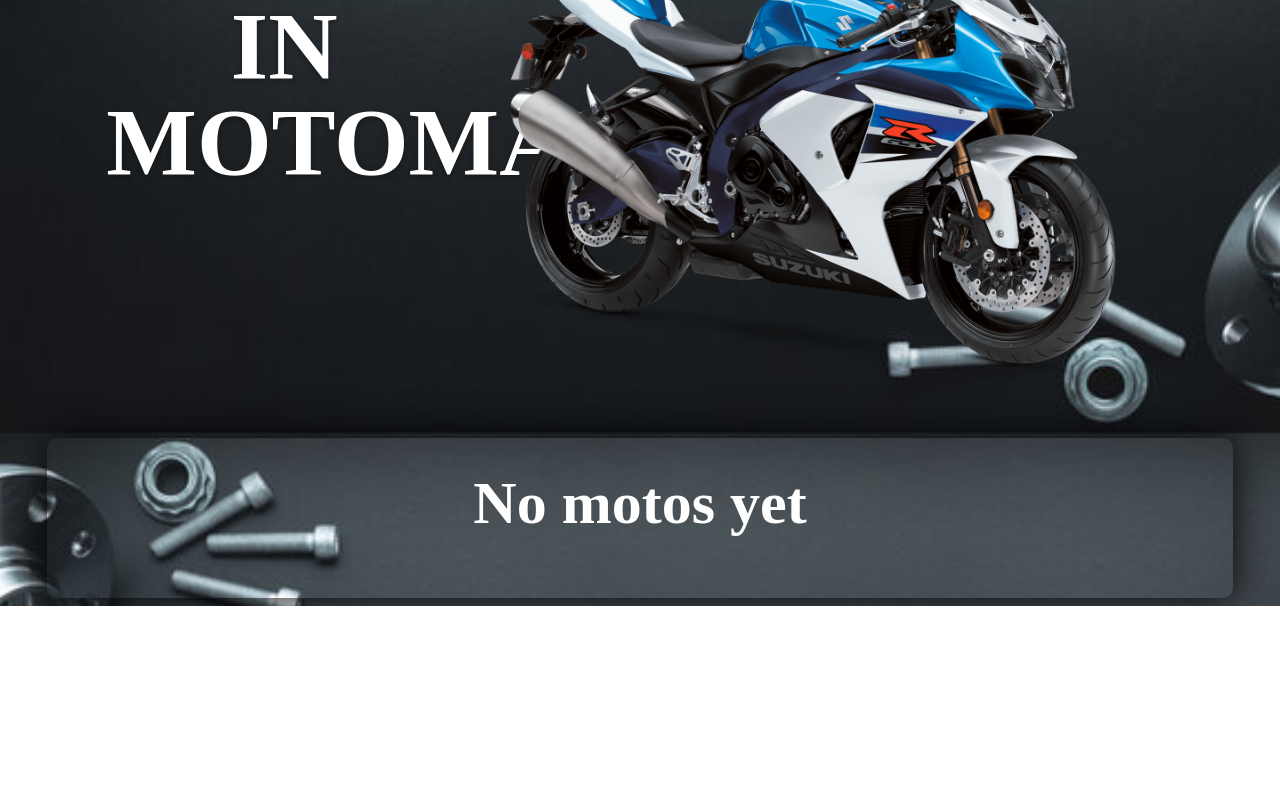
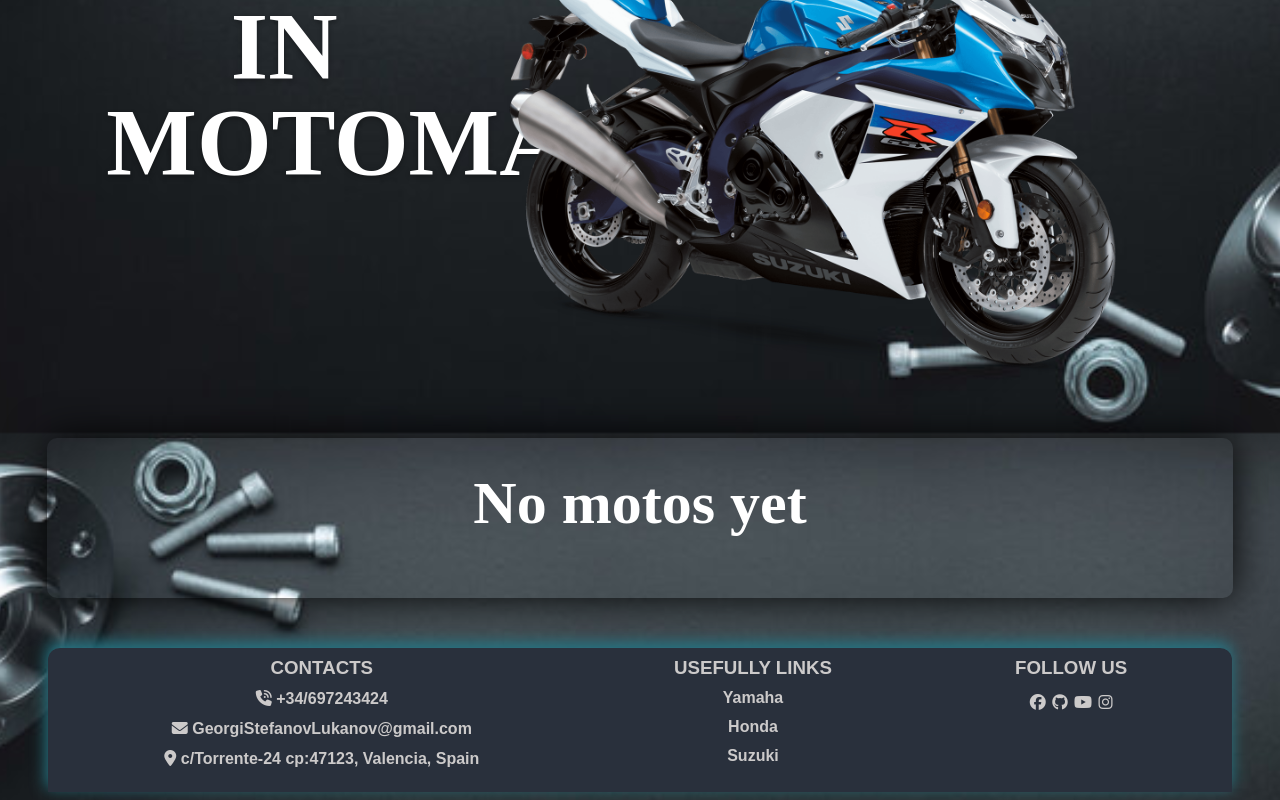
Before and after one commit to GeorgiLukanov87/MotoMania-React, a React (Vite) app in the folder client/: page / in a window 1280 px wide. Shown: the part 367-1167 px from the top of the page. Before the commit the page ends 973 px from the top, so only its background shows below. Built offline with nearby package versions, Linux system fonts and the light colour scheme.

Commit message:
footer and css footer

```diff
--- a/client/public/styles/navigation.css
+++ b/client/public/styles/navigation.css
@@ -20,6 +20,7 @@
     color: white;
     border-bottom-left-radius: 12px;
     border-bottom-right-radius: 12px;
+    box-shadow: 0px 2px 15px 1px #257685;
 }
 
 .home {
--- a/client/src/App.jsx
+++ b/client/src/App.jsx
@@ -16,7 +16,7 @@
 import MotoDetails from './components/MotoDetails';
 import SomethingWrong from './components/SomethingWrong';
 import EditMoto from './components/EditMoto';
-
+import Footer from './components/Footer';
 
 function App() {
     const [motos, setMotos] = useState([]);
@@ -49,7 +49,6 @@
         setMotos(oldState => oldState.filter(moto => moto._id !== motoId));
     }
 
-
     return (
         <>
             <AuthContext.Provider value={{ user: auth, userLogin, userLogout }}>
@@ -67,6 +66,7 @@
                             <Route path="/edit/:motoId" element={<EditMoto updateAppState={() => getAll().then(motoResult => setMotos([...Object.values(motoResult)]))} />} />
                             <Route path="*" element={<SomethingWrong />} />
                         </Routes>
+                        <Footer />
                     </main>
                 </div>
             </AuthContext.Provider>
--- a/client/src/components/CreateMoto.jsx
+++ b/client/src/components/CreateMoto.jsx
@@ -2,7 +2,6 @@
 import { useState } from "react";
 
 import { addMoto } from "../services/MotoService";
-
 
 const initialState = {
     brand: "",
@@ -11,7 +10,6 @@
     imageUrl: "",
     price: "",
 }
-
 
 export default function CreateMoto({
     addMotoHandler,
--- a/client/src/components/Footer.jsx
+++ b/client/src/components/Footer.jsx
@@ -1,5 +1,42 @@
-export default function Footer(){
-    return(
-        <h3>Footer!</h3>
+import styles from './Footer.module.css'
+
+export default function Footer() {
+    return (
+        <div className={styles.footer1}>
+            <div className={styles.footerWrapper}>
+
+                <section className={styles.f1}>
+                    <h3>CONTACTS</h3>
+                    <p><i className="fa-solid fa-phone-volume"></i> +34/697243424</p>
+                    <p><i className="fa-solid fa-envelope"></i> GeorgiStefanovLukanov@gmail.com</p>
+                    <p><i className="fa-solid fa-location-dot"></i> c/Torrente-24 cp:47123, Valencia, Spain</p>
+                </section>
+
+                <section className={styles.f1}>
+                    <h3>USEFULLY LINKS</h3>
+                    <p><a href="https://www.yamaha.com/" target="_blank">Yamaha</a></p>
+                    <p><a href="https://global.honda/en/business_and_innovation/motorcycles/" target="_blank">Honda</a></p>
+                    <p><a href="https://suzukicycles.com/" target="_blank">Suzuki</a></p>
+                </section>
+
+                <section className={styles.f1}>
+                    <h3>FOLLOW US</h3>
+                    <div className={styles.f1Wrapper}>
+                        <a href="https://www.facebook.com/georgi.lukanov.16/" target="_blank">
+                            <i className="fa-brands fa-facebook"></i></a>
+
+                        <a href="https://github.com/GeorgiLukanov87" target="_blank">
+                            <i className="fa-brands fa-github"></i></a>
+
+                        <a href="https://www.youtube.com/@GLukanov87/videos" target="_blank">
+                            <i className="fa-brands fa-youtube"></i></a>
+
+                        <a href="https://www.instagram.com/georgi_lukanov/?hl=bg" target="_blank">
+                            <i className="fa-brands fa-instagram"></i></a>
+                    </div>
+                </section>
+
+            </div>
+        </div>
     );
 }
--- /dev/null
+++ b/client/src/components/Footer.module.css
@@ -0,0 +1,65 @@
+/* FOOTER  */
+
+.footer1 a {
+    text-decoration: none;
+}
+
+.footer1 {
+    text-align: center;
+    margin-top: 50px;
+    background: #29303c;
+    box-shadow: -1px -5px 15px 1px #257685;
+    font-size: 16px;
+    padding-bottom: 6px;
+    border-top-right-radius: 12px;
+    border-top-left-radius: 12px;
+    color: rgb(204, 202, 202);
+}
+
+.footerWrapper h3 {
+    padding-bottom: 8px;
+    font-weight: bold;
+}
+
+.footerWrapper h3:hover {
+    cursor: pointer;
+}
+
+.footerWrapper {
+    display: flex;
+    gap: 10px;
+    justify-content: space-evenly;
+    padding-top: 8px;
+}
+
+
+.f1 i:hover {
+    color: rgb(82, 133, 139);
+    cursor: pointer;
+}
+
+.f1 p a:hover {
+    color: rgb(82, 133, 139);
+}
+
+.f1Wrapper {
+    display: flex;
+    flex-direction: row;
+}
+
+.f1 {
+    font-size: 16px;
+    font-weight: bold;
+}
+
+.f1 a {
+    font-size: 16px;
+}
+
+@media only screen and (max-width: 1100px) {
+    .footerWrapper {
+        display: flex;
+        flex-direction: column-reverse;
+        justify-content: center;
+    }
+}
```
Also changed, not shown: client/src/components/EditMoto.jsx (+0 -10 lines), client/src/services/MotoService.jsx (line endings or trailing spaces).
